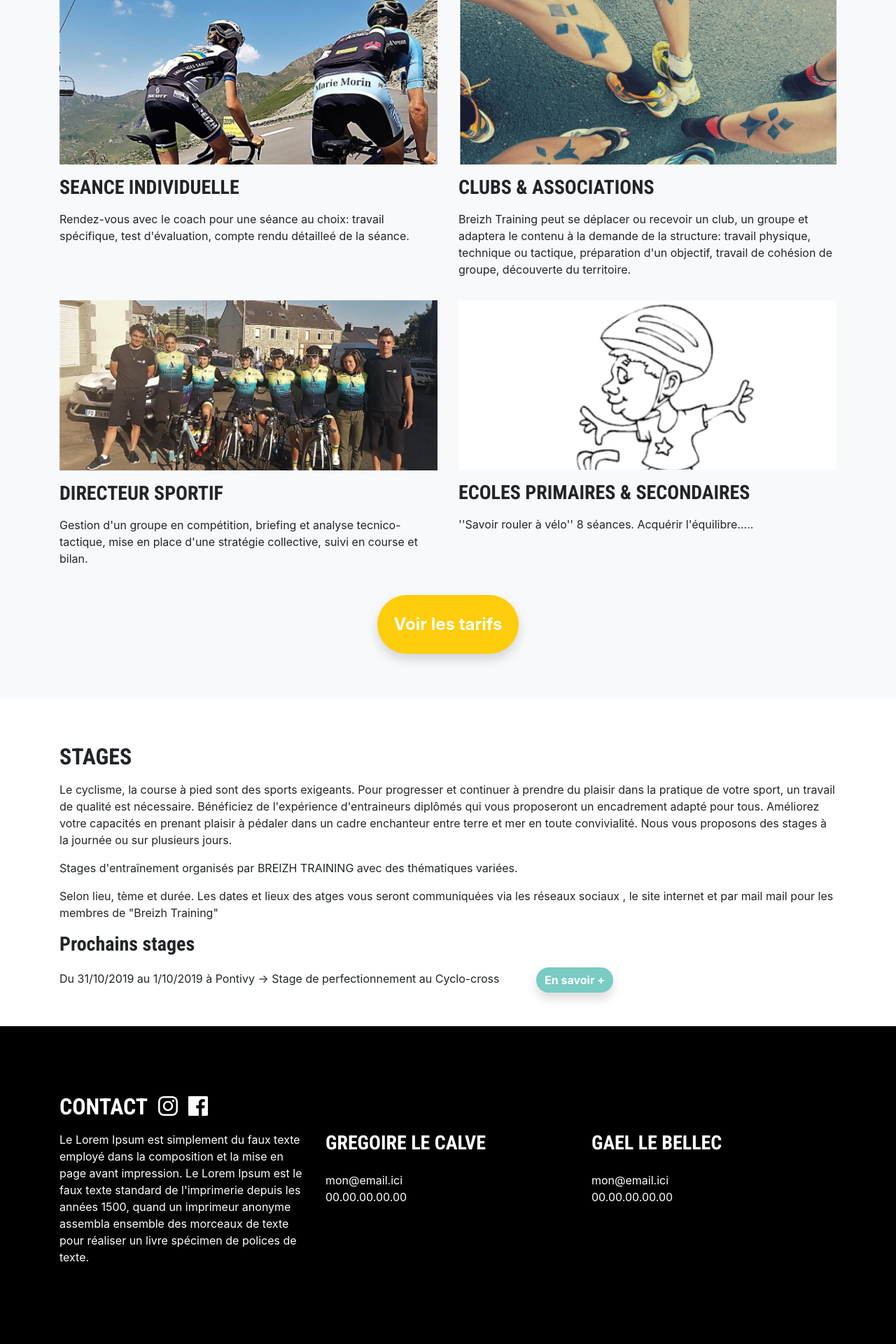
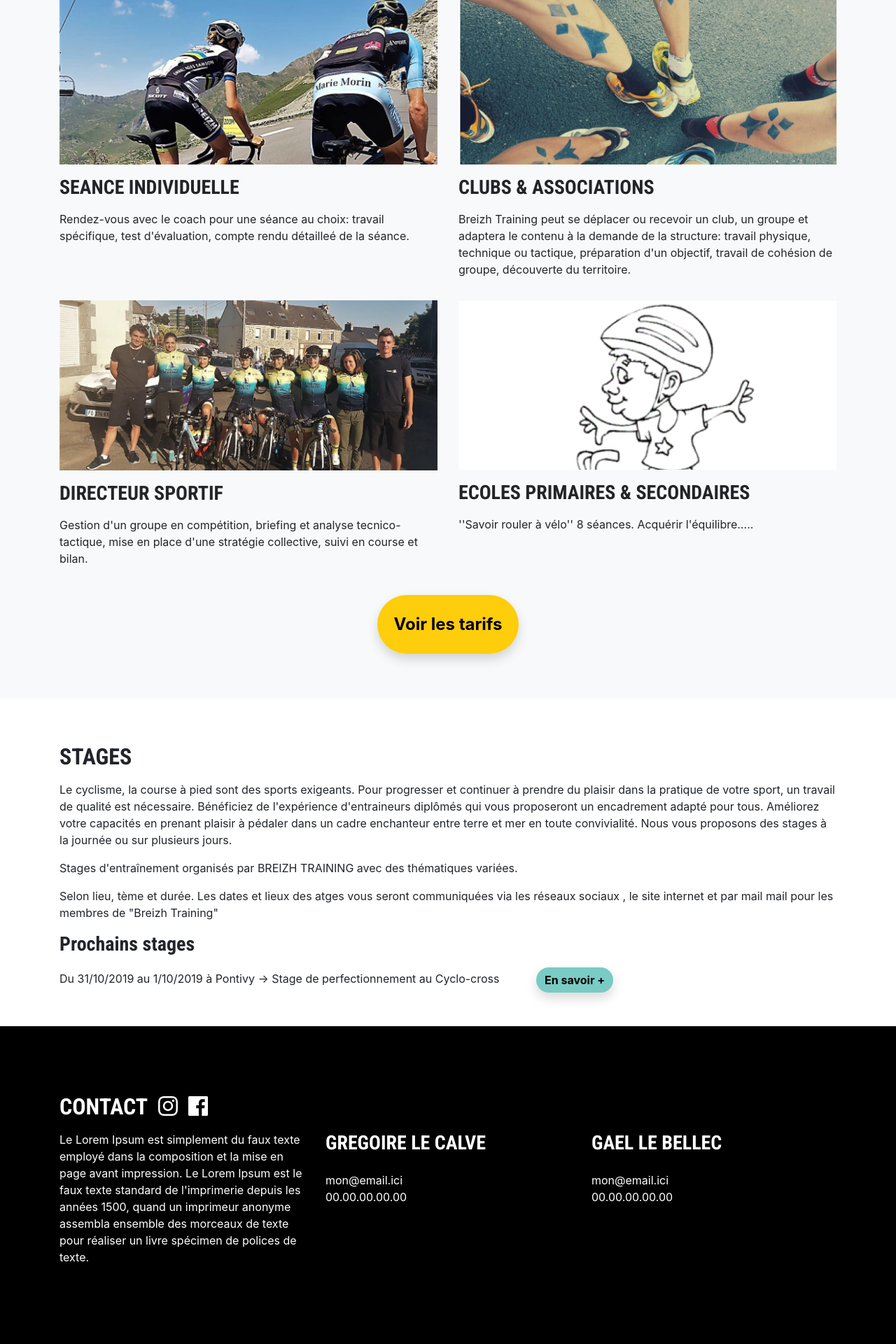
Before and after one commit to jn-prod/www-breizhtraining-bzh, a Jekyll site: the page built from index.html, in a window 1280 px wide. Shown: the part 2664-4584 px from the top of the page at 70% size. Built offline with Jekyll 4.4.1, drawn with Linux system fonts in a browser that asks for light colours; nearby versions of some CDN libraries.

Commit message:
Update global.css

```diff
--- a/assets/css/global.css
+++ b/assets/css/global.css
@@ -43,12 +43,12 @@ footer {
   background-color: #FECD0B !important;
   font-weight: 700 !important;
   font-size: 1.5rem !important;
-  color: 000 !important;
+  color: #000 !important;
 }
 
 .btn-secondary {
   border: #79CBC4 !important;
   background-color: #79CBC4 !important;
   font-weight: 700 !important;
-  color: 000 !important;
+  color: #000 !important;
 }
```
